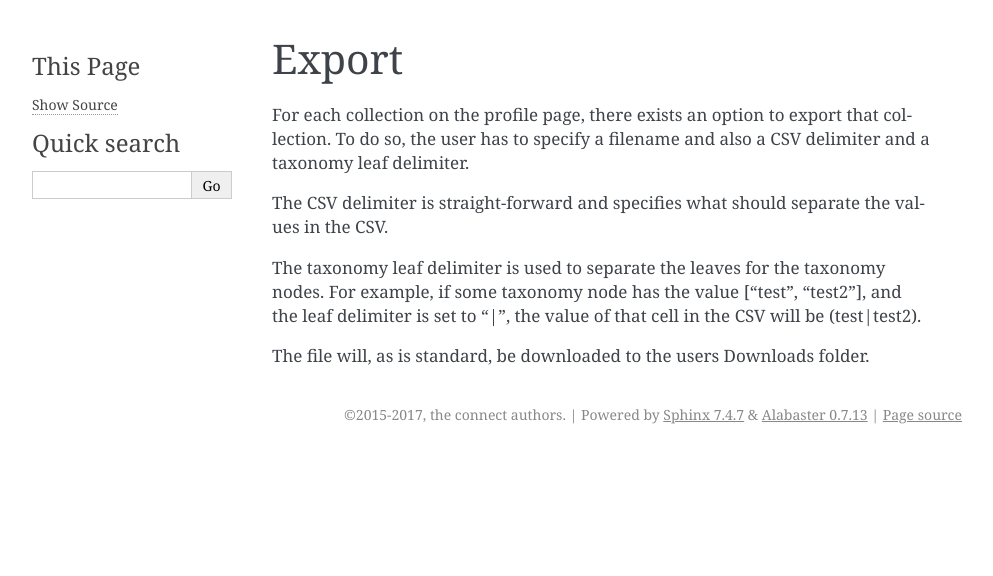
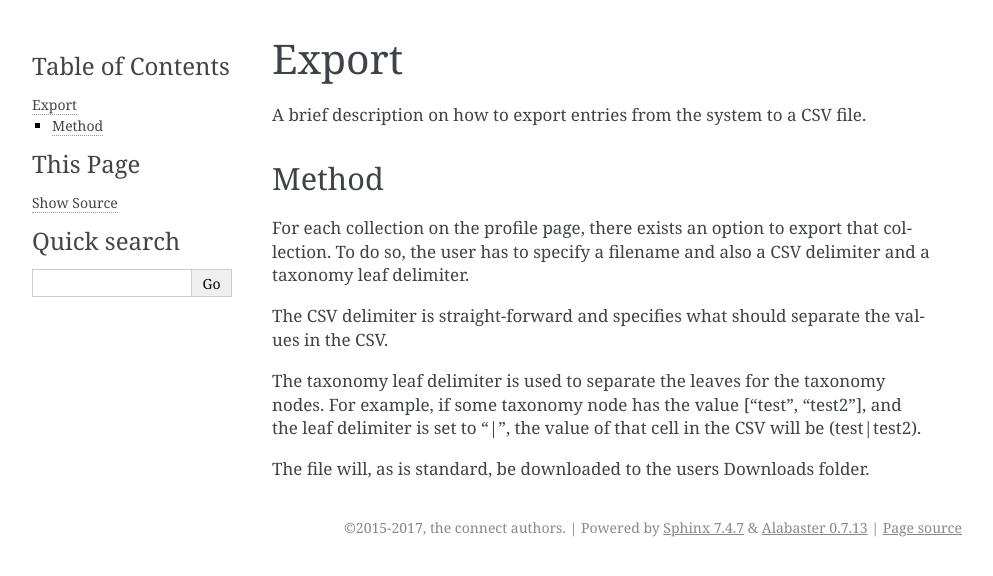
Before and after one commit to sergiorico/backend, a Sphinx documentation site: the page built from docs/frontend/export.rst, in a window 1280 px wide. Shown: the top 576 px of the page, without its empty margins (148-1141 px from the left). Built offline with Sphinx 7.4.7, drawn with Linux system fonts in a browser that asks for light colours.

Commit message:
Added file to index

```diff
--- a/docs/frontend/export.rst
+++ b/docs/frontend/export.rst
@@ -2,6 +2,10 @@
 
 Export
 ======
+A brief description on how to export entries from the system to a CSV file.
+
+Method
+------
 
 For each collection on the profile page, there exists an option to export that collection. To do so, the user has to specify a filename and also a CSV delimiter and a taxonomy leaf delimiter.
 
--- a/docs/index.rst
+++ b/docs/index.rst
@@ -30,6 +30,7 @@ inner and outer workings of the SERP Connect `backend`_ and `frontend`_.
    internals/collections
 
    frontend/import
+   frontend/export
 
 .. toctree::
    :maxdepth: 1
```
